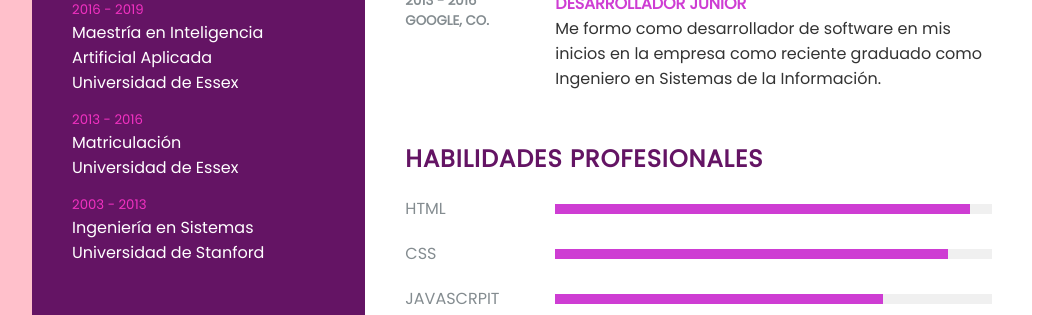
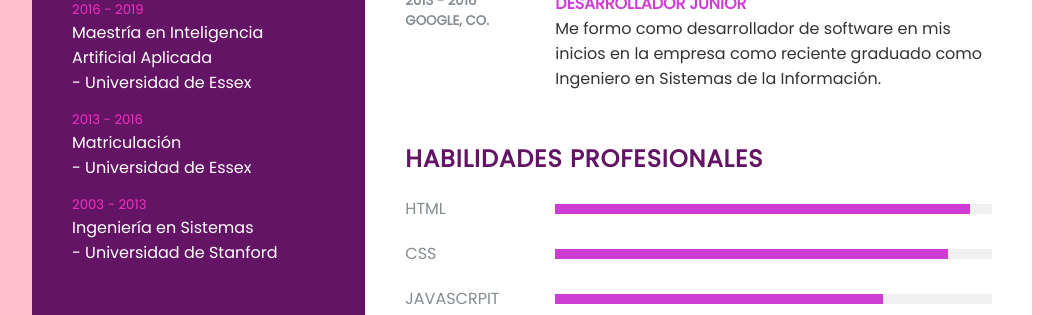
Before and after one commit to alansujoluzky5/alansujoluzky.github.io, a plain HTML site: page index.html in a window 1280 px wide. Shown: the part 764-1079 px from the top of the page, without its empty margins (108-1171 px from the left). Drawn offline with Linux system fonts and the light colour scheme.

```diff
--- a/index.html
+++ b/index.html
@@ -51,17 +51,17 @@
                     <li>
                         <h5>2016 - 2019</h5>
                         <h4>Maestría en Inteligencia Artificial Aplicada</h4>
-                        <h4>Universidad de Essex</h4>
+                        <h4>- Universidad de Essex</h4>
                     </li>
                     <li>
                         <h5>2013 - 2016</h5>
                         <h4>Matriculación</h4>
-                        <h4>Universidad de Essex</h4>
+                        <h4>- Universidad de Essex</h4>
                     </li>
                     <li>
                         <h5>2003 - 2013</h5>
                         <h4>Ingeniería en Sistemas</h4>
-                        <h4>Universidad de Stanford</h4>
+                        <h4>- Universidad de Stanford</h4>
                     </li>
                 </ul>
             </div>
```
Also changed, not shown: style.css (+18 -0 lines).
